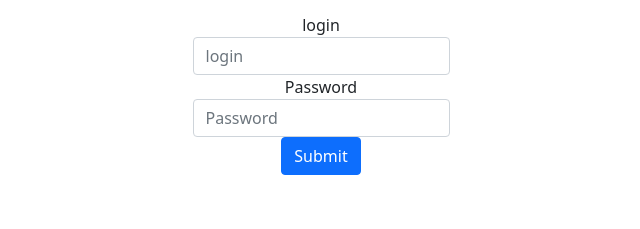
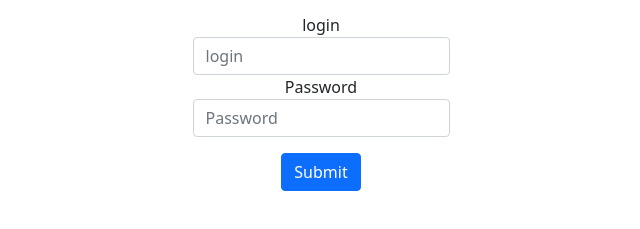
Before and after one commit to Dmitri611/Server, a website: page index.html in a window 1280 px wide. Shown: the part 275-504 px from the top of the page, without its empty margins (319-959 px from the left). Drawn offline with nearby package versions, Linux system fonts and the light colour scheme.

Commit message:
fix: update style.css index.html

```diff
--- a/index.html
+++ b/index.html
@@ -30,7 +30,7 @@
           <input type="password" class="form-control" id="password" placeholder="Password" required >
         </div>
 
-        <button type="submit" class="btn btn-primary" id="btn-login">Submit</button>
+        <button type="submit" class="btn btn-primary button" id="btn-login">Submit</button>
       </form>
 
     <script src="https://unpkg.com/axios/dist/axios.min.js"></script>
--- a/style.css
+++ b/style.css
@@ -12,7 +12,7 @@ body{
 }
 
 .button{
-    margin: 0 auto;
+    margin: 10px;
     margin-top: 1rem;
     background-color:rebeccapurple ;
 }
```
